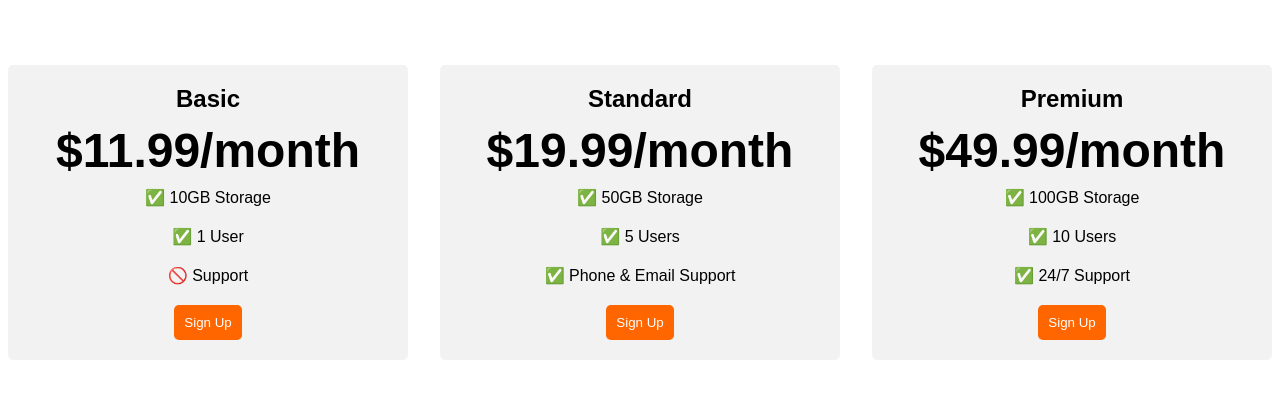
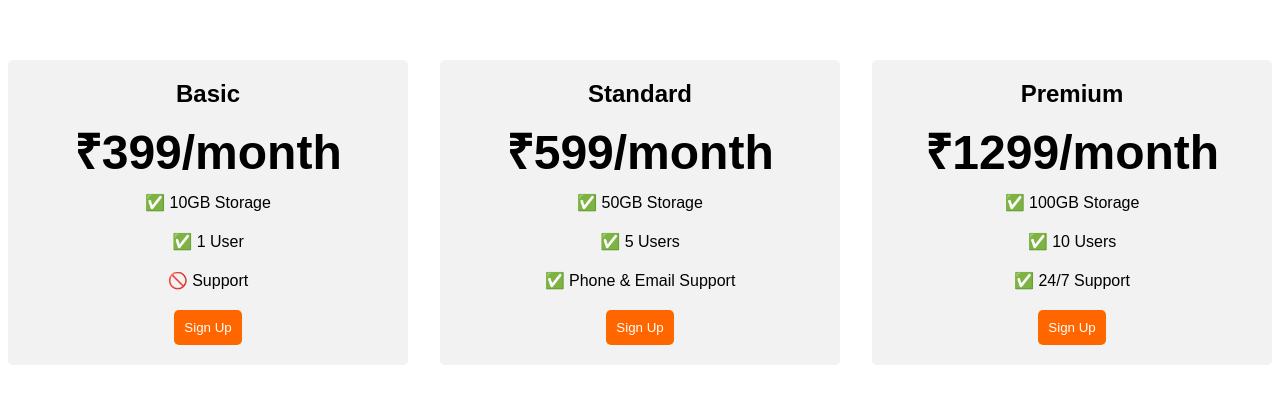
Before and after one commit to Suyog-hub/pricing-project, a plain HTML site: page index.html in a window 1280 px wide. Shown: the part 196-600 px from the top of the page. Drawn offline with Linux system fonts and the light colour scheme; a web font is replaced by a local one.

Commit message:
Update index.html

```diff
--- a/index.html
+++ b/index.html
@@ -67,7 +67,7 @@
     <div class="pricing-container">
       <div class="pricing-plan">
         <div class="plan-title">Basic</div>
-        <div class="plan-price">$11.99/month</div>
+        <div class="plan-price">&#8377;399/month</div>
         <ul class="plan-features">
           <li>✅ 10GB Storage</li>
           <li>✅ 1 User</li>
@@ -77,7 +77,7 @@
       </div>
       <div class="pricing-plan">
         <div class="plan-title">Standard</div>
-        <div class="plan-price">$19.99/month</div>
+        <div class="plan-price">&#8377;599/month</div>
         <ul class="plan-features">
           <li>✅ 50GB Storage</li>
           <li>✅ 5 Users</li>
@@ -87,7 +87,7 @@
       </div>
       <div class="pricing-plan">
         <div class="plan-title">Premium</div>
-        <div class="plan-price">$49.99/month</div>
+        <div class="plan-price">&#8377;1299/month</div>
         <ul class="plan-features">
           <li>✅ 100GB Storage</li>
           <li>✅ 10 Users</li>
```
